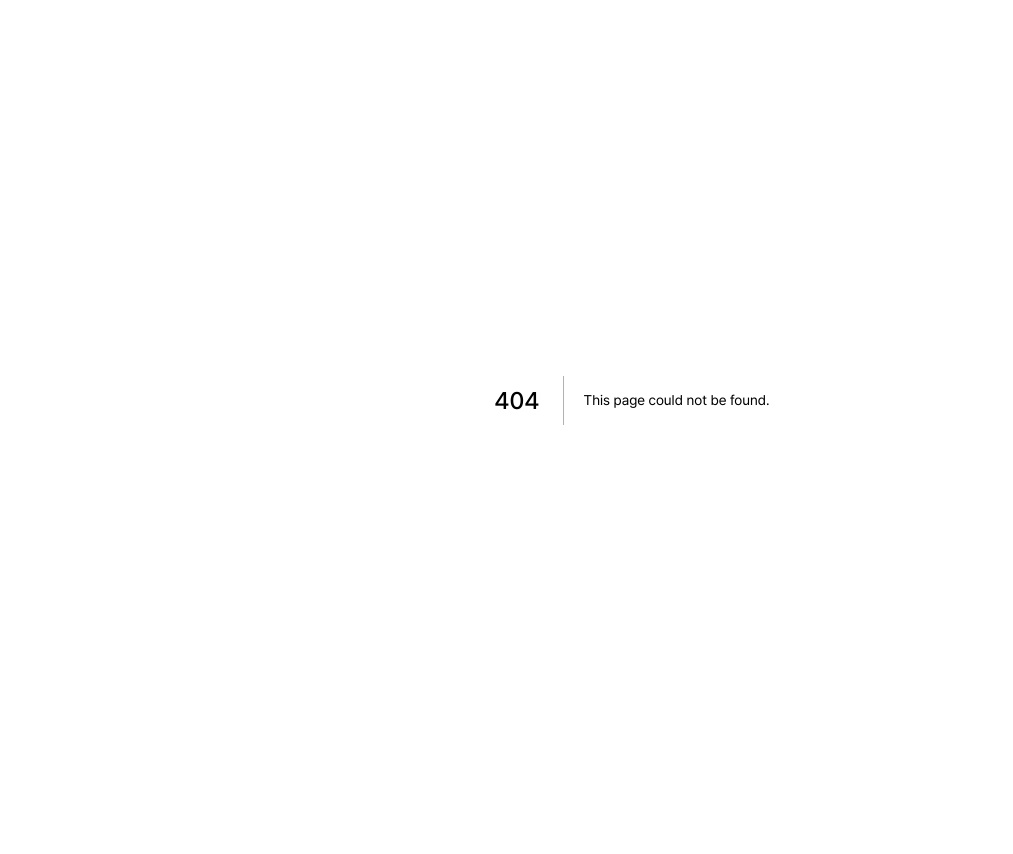
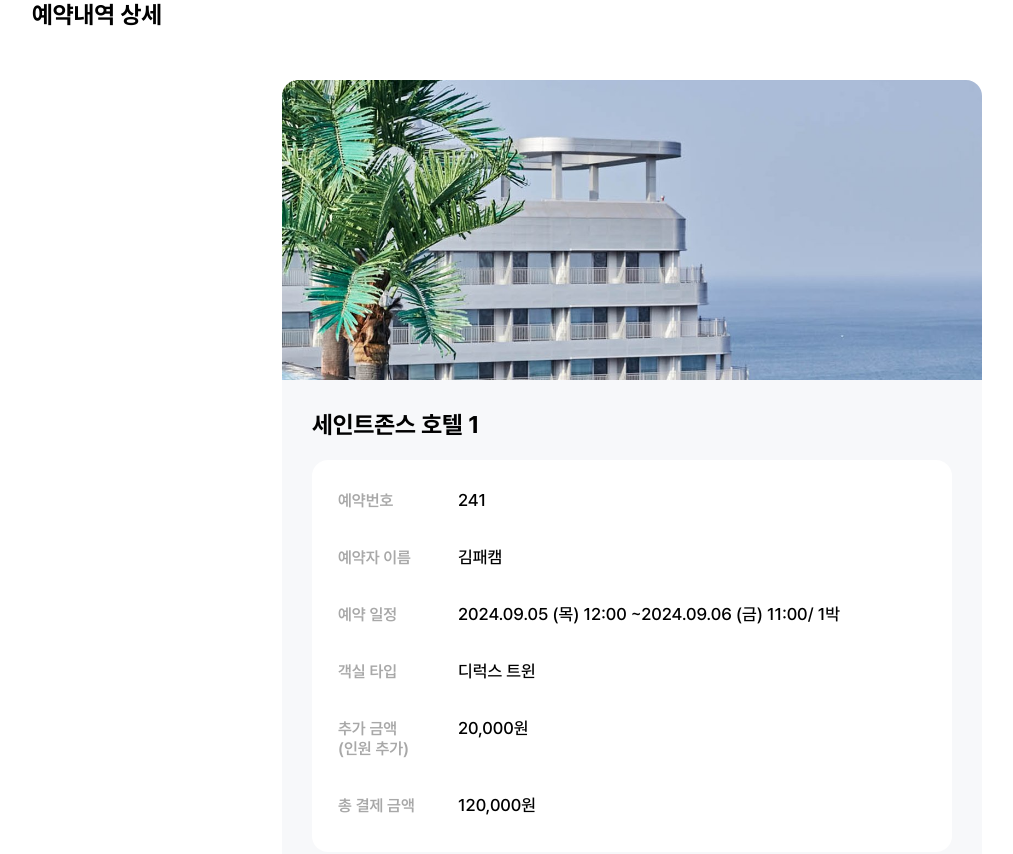
Before and after one commit to FC8-MINI/Your-Trip, a Next.js app: page /reservation/1 in a window 1280 px wide. Before the commit this address had no page. Shown: the top 854 px of the page, without its empty margins (8-1021 px from the left). Before the commit the page ends 800 px from the top, so only its background shows below. Built offline with nearby package versions, Linux system fonts and the light colour scheme.

Commit message:
Feat: 예약 내역 동적 라우팅 구현

```diff
--- /dev/null
+++ b/src/app/reservation/[id]/page.tsx
@@ -0,0 +1,18 @@
+"use client";
+
+import { reservations } from "@/components/Reservation/Reservation";
+import ReservationDetail from "@/components/Reservation/ReservationDetail";
+import { notFound } from "next/navigation";
+
+const ReservationDetailPage = ({ params }: { params: { id: string } }) => {
+  const { id } = params;
+  const reservation = reservations.find((res) => res.id === parseInt(id, 10));
+
+  if (!reservation) {
+    notFound();
+  }
+
+  return <ReservationDetail params={params} />;
+};
+
+export default ReservationDetailPage;
--- a/src/components/Reservation/Reservation.tsx
+++ b/src/components/Reservation/Reservation.tsx
@@ -3,9 +3,8 @@ import Container from "../Container";
 import { TitleText } from "./Reservation.styles";
 import thumb from "/public/images/thumb.jpg";
 import ReservationList, { ReservationProps } from "./ReservationList";
-import ReservationDetail from "./ReservationDetail";
 
-const reservations: ReservationProps[] = [
+export const reservations: ReservationProps[] = [
   {
     id: 1,
     name: "세인트존스 호텔 1",
@@ -68,8 +67,6 @@ const Reservation: React.FC = () => {
     <Container>
       <TitleText>예약 내역</TitleText>
       <ReservationList reservations={reservations} />
-
-      <ReservationDetail />
     </Container>
   );
 };
--- a/src/components/Reservation/ReservationDetail/ReservationDetail.styles.ts
+++ b/src/components/Reservation/ReservationDetail/ReservationDetail.styles.ts
@@ -51,6 +51,7 @@ export const InfoDl = styled.dl`
 
   & > div {
     display: flex;
+    align-items: baseline;
   }
 `;
 
--- a/src/components/Reservation/ReservationDetail/ReservationDetail.tsx
+++ b/src/components/Reservation/ReservationDetail/ReservationDetail.tsx
@@ -9,24 +9,32 @@ import {
   InfoDl,
   InfoDt,
   InfoDd,
-} from "./ReservationDetail.styles";
-import thumb from "/public/images/thumb.jpg";
+} from "@/components/Reservation/ReservationDetail";
+import { reservations } from "@/components/Reservation/Reservation";
+import { notFound } from "next/navigation";
 
-const ReservationDetail = () => {
+const ReservationDetail = ({ params }: { params: { id: string } }) => {
+  const { id } = params;
+  const reservation = reservations.find((res) => res.id === parseInt(id, 10));
+
+  if (!reservation) {
+    notFound();
+  }
+
   return (
     <Container>
       <TitleText>예약내역 상세</TitleText>
       <DetailBox>
         <ImageBox>
-          <ImageStyled src={thumb} width={"100%"} height={"100%"} alt="호텔 사진" />
+          <ImageStyled src={reservation.image} width={"100%"} height={"100%"} alt="호텔 사진" />
         </ImageBox>
 
         <InfoBox>
-          <NameText>세인트존스 호텔</NameText>
+          <NameText>{reservation.name}</NameText>
           <InfoDl>
             <div>
               <InfoDt>예약번호</InfoDt>
-              <InfoDd>2406202300AE1FYE1</InfoDd>
+              <InfoDd>{`24${reservation.id}`}</InfoDd>
             </div>
             <div>
               <InfoDt>예약자 이름</InfoDt>
@@ -35,14 +43,18 @@ const ReservationDetail = () => {
             <div>
               <InfoDt>예약 일정</InfoDt>
               <InfoDd>
-                <span>2024.09.05 (목) 16:00 ~ </span>
-                <span>2024.09.06 (금) 11:00 </span>
+                <span>
+                  {reservation.checkInDate} {reservation.checkInTime} ~
+                </span>
+                <span>
+                  {reservation.checkOutDate} {reservation.checkOutTime}
+                </span>
                 <span>/ 1박</span>
               </InfoDd>
             </div>
             <div>
               <InfoDt>객실 타입</InfoDt>
-              <InfoDd>디럭스 트윈</InfoDd>
+              <InfoDd>{reservation.roomName}</InfoDd>
             </div>
             <div>
               <InfoDt>
@@ -54,7 +66,7 @@ const ReservationDetail = () => {
             </div>
             <div>
               <InfoDt>총 결제 금액</InfoDt>
-              <InfoDd>240,000원</InfoDd>
+              <InfoDd>{reservation.price.toLocaleString()}원</InfoDd>
             </div>
           </InfoDl>
         </InfoBox>
--- a/src/components/Reservation/ReservationList/ReservationList.tsx
+++ b/src/components/Reservation/ReservationList/ReservationList.tsx
@@ -54,7 +54,7 @@ const ReservationList: React.FC<ReservationListProps> = ({ reservations }) => {
               <span>{reservation.price.toLocaleString()}원</span>
             </TotalPriceText>
 
-            <LinkStyled href="./">예약 상세</LinkStyled>
+            <LinkStyled href={`/reservation/${reservation.id}`}>예약 상세</LinkStyled>
           </ReservationInfoBox>
         </ReservationHistoryItem>
       ))}
```
